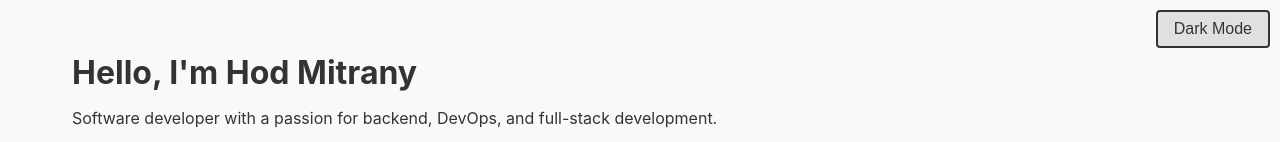
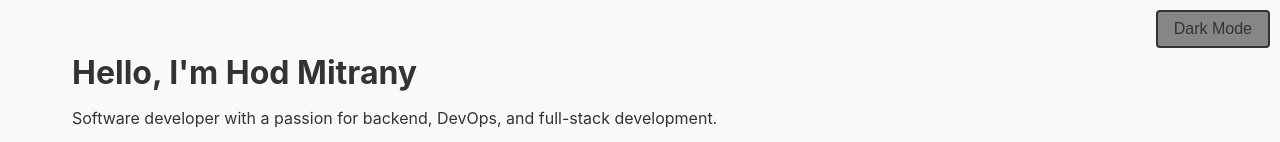
Before and after one commit to hod25/Portfolio, a Next.js app: page / in a window 1280 px wide. In both pictures the pointer is over the button "Dark Mode". Shown: the top 142 px of the page. Built offline with nearby package versions, Linux system fonts and the light colour scheme; no server answers.

Commit message:
update hover

```diff
--- a/styles/globals.css
+++ b/styles/globals.css
@@ -171,7 +171,7 @@ button.dark-mode-toggle {
 }
 
 button.dark-mode-toggle:hover {
-  background-color: rgba(0, 0, 0, 0.1);
+  background-color: rgba(0, 0, 0, 0.461);
 }
 
 /* מצב כהה */
```
Also changed, not shown: public/b.png (added).
